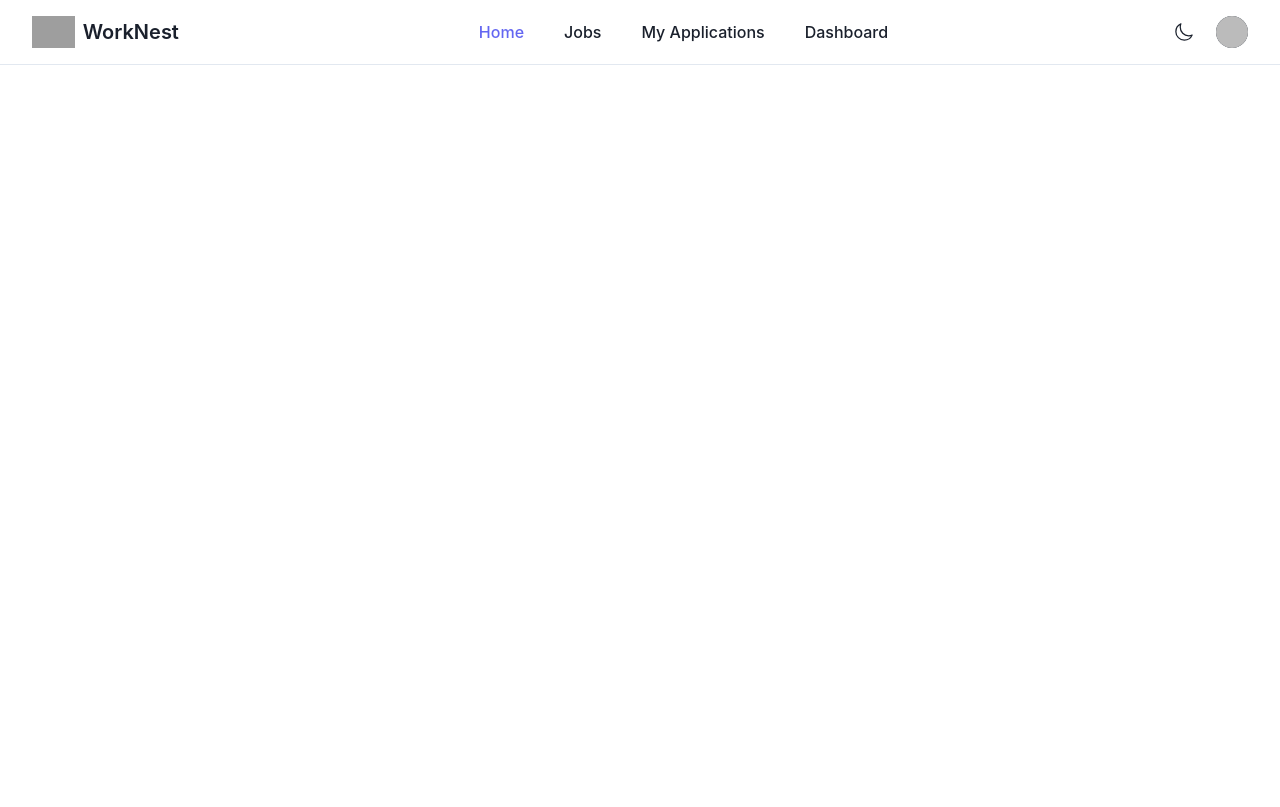
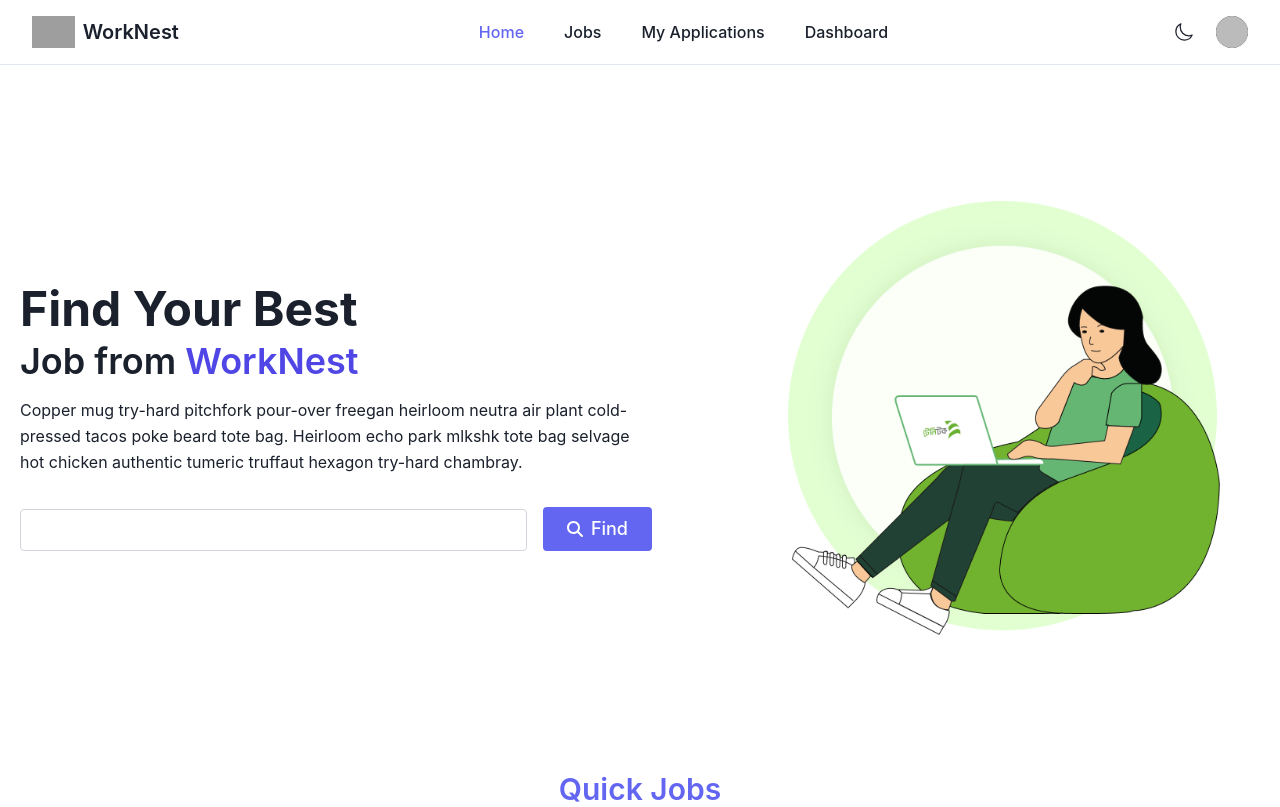
Before and after one commit to shanin18/Worknest, a React (Vite) app: page / in a window 1280 px wide. Built offline with nearby package versions, Linux system fonts and the light colour scheme; no server answers; sample sign-in values are in the browser's storage; grey boxes are pictures that could not be loaded.

Commit message:
added hero components images and others

```diff
--- a/package.json
+++ b/package.json
@@ -13,6 +13,7 @@
     "@chakra-ui/react": "^2.8.2",
     "@emotion/react": "^11.11.4",
     "@emotion/styled": "^11.11.5",
+    "@tanstack/react-query": "^5.40.0",
     "autoprefixer": "^10.4.19",
     "date-fns": "^3.6.0",
     "firebase": "^10.12.2",
--- /dev/null
+++ b/src/components/home/Hero.jsx
@@ -0,0 +1,62 @@
+/* eslint-disable react/no-unknown-property */
+import { FaMagnifyingGlass } from "react-icons/fa6";
+import bannerImage from "../../assets/images/banner.png";
+
+const Hero = () => {
+  return (
+    <section className="body-font">
+      <div
+        className="container mx-auto flex px-5 py-24 md:flex-row flex-col items-center"
+        bis_skin_checked="1"
+      >
+        <div
+          className="lg:flex-grow md:w-1/2 lg:pr-24 md:pr-16 flex flex-col md:items-start md:text-left mb-16 md:mb-0 items-center text-center"
+          bis_skin_checked="1"
+        >
+          <h1 className="title-font text-2xl sm:text-3xl md:text-5xl mb-2 font-bold">
+            Find Your Best
+          </h1>
+          <h2 className="text-lg sm:text-2xl md:text-4xl font-semibold mb-4">
+            Job from <span className="text-indigo-600">WorkNest</span>
+          </h2>
+
+          <p className="mb-8 leading-relaxed">
+            Copper mug try-hard pitchfork pour-over freegan heirloom neutra air
+            plant cold-pressed tacos poke beard tote bag. Heirloom echo park
+            mlkshk tote bag selvage hot chicken authentic tumeric truffaut
+            hexagon try-hard chambray.
+          </p>
+          <div
+            class="flex w-full md:justify-start justify-center items-end"
+            bis_skin_checked="1"
+          >
+            <div class="relative mr-4 w-full" bis_skin_checked="1">
+              <input
+                type="text"
+                id="hero-field"
+                name="hero-field"
+                class="w-full rounded border bg-opacity-50 border-gray-300 focus:ring-2 focus:ring-indigo-200 focus:bg-transparent focus:border-indigo-500 text-base outline-none py-1 px-3 leading-8 transition-colors duration-200 ease-in-out"
+              />
+            </div>
+            <button class="flex items-center gap-2 text-white bg-indigo-500 border-0 py-2 px-6 focus:outline-none hover:bg-indigo-600 rounded">
+              <FaMagnifyingGlass className="text-white" />
+              <span className="text-lg font-medium">Find</span>
+            </button>
+          </div>
+        </div>
+        <div
+          className="lg:max-w-lg lg:w-full md:w-1/2 w-5/6 sm:p-10"
+          bis_skin_checked="1"
+        >
+          <img
+            className="object-cover object-center rounded"
+            alt="hero"
+            src={bannerImage}
+          />
+        </div>
+      </div>
+    </section>
+  );
+};
+
+export default Hero;
--- /dev/null
+++ b/src/components/home/QuickJobs.jsx
@@ -0,0 +1,9 @@
+const QuickJobs = () => {
+  return (
+    <section>
+      <h2 className="font-semibold text-indigo-500 text-2xl md:text-3xl text-center">Quick Jobs</h2>
+    </section>
+  );
+};
+
+export default QuickJobs;
--- a/src/layout/DashboardLayout.jsx
+++ b/src/layout/DashboardLayout.jsx
@@ -13,7 +13,7 @@ const DashboardLayout = () => {
   const { colorMode } = useColorMode();
 
   const getClassNames = ({ isActive }) =>
-    isActive ? "active bg-gray-200" : "inactive hover:bg-gray-200";
+    isActive ? "active bg-gray-200" : "inactive hover:bg-gray-200 hover:text-gray-900";
 
   useEffect(() => {
     const handleResize = () => {
--- a/src/pages/Home.jsx
+++ b/src/pages/Home.jsx
@@ -1,7 +1,11 @@
+import Hero from "../components/home/Hero";
+import QuickJobs from "../components/home/QuickJobs";
+
 const Home = () => {
-
   return (
-    <section className="container mx-auto">
+    <section className="mx-auto max-w-7xl">
+      <Hero />
+      <QuickJobs />
     </section>
   );
 };
```
Also changed, not shown: src/assets/images/banner.png (added), src/lib/getAllJobs.js (added), 1 other file (tests, documents, lock files or other folders).
